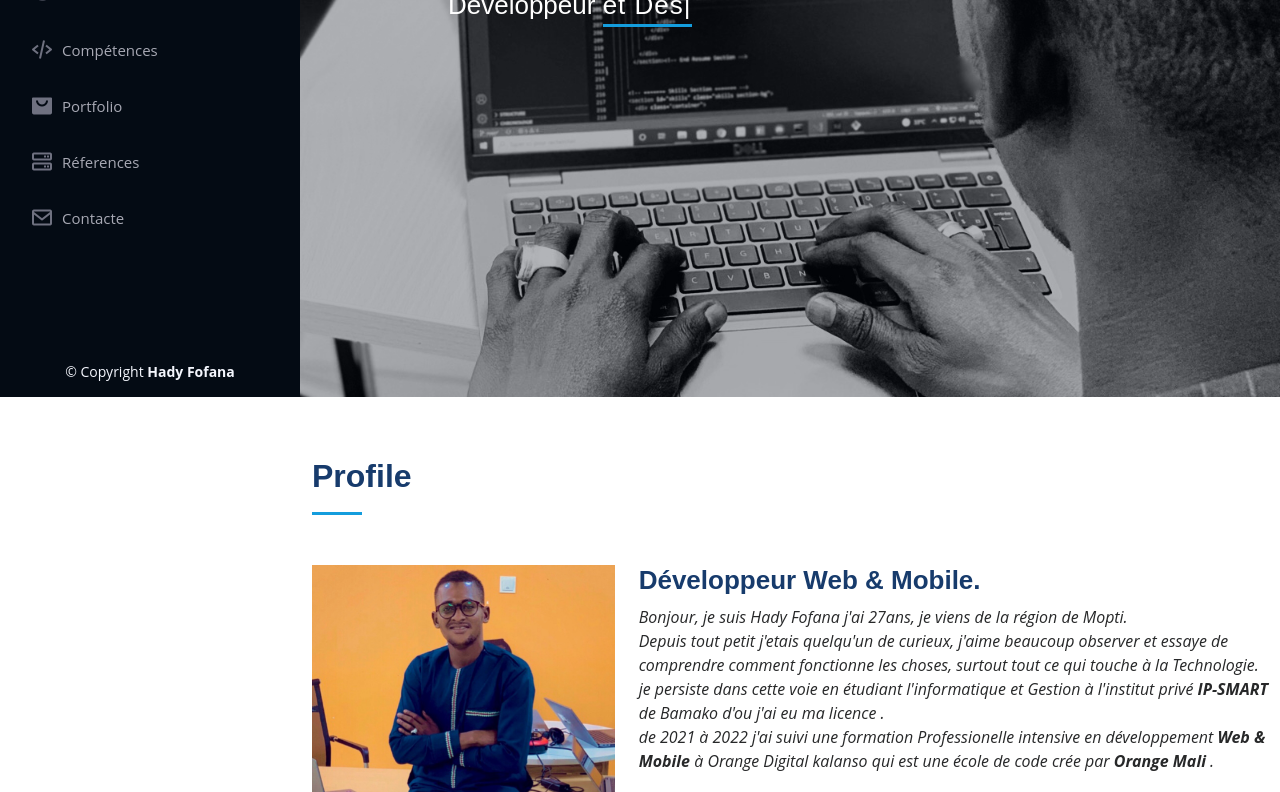
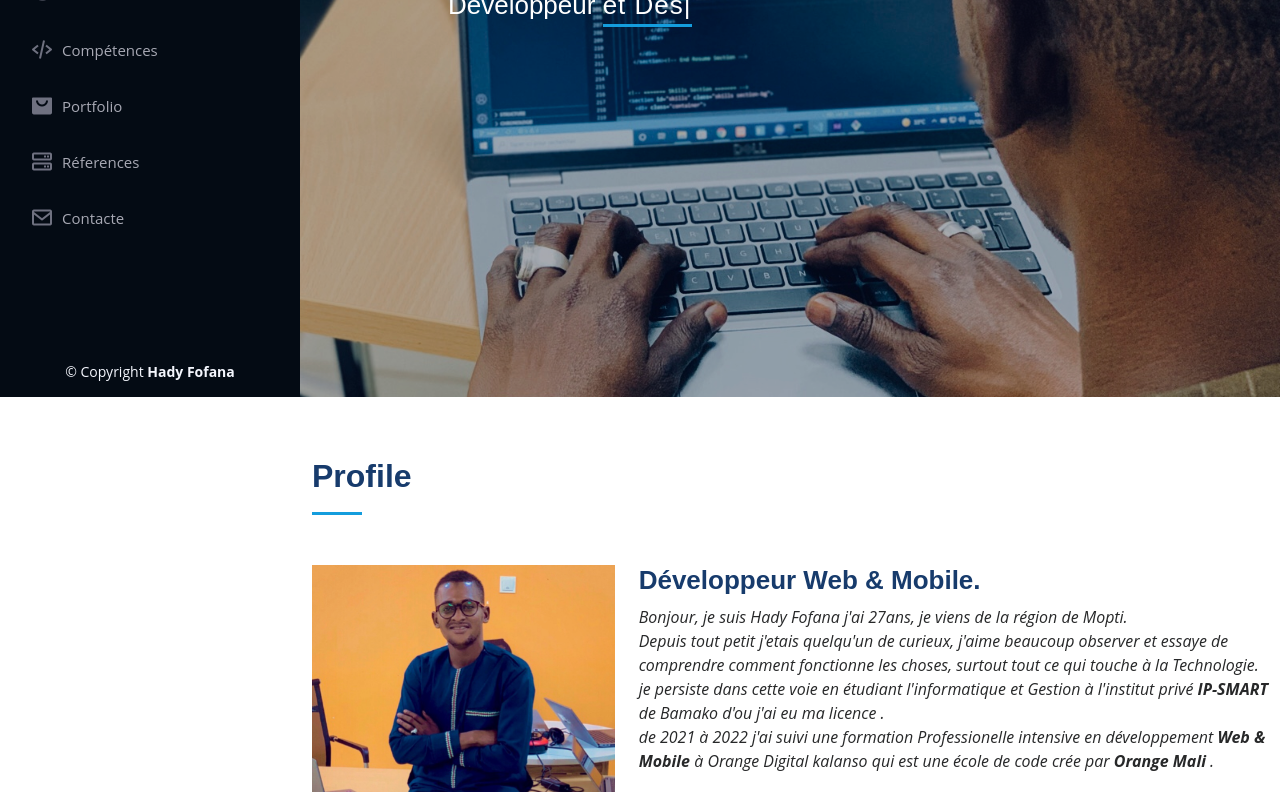
Before and after one commit to hedycarter/hedycarter.github.io, a plain HTML site: page index.html in a window 1280 px wide. Shown: the part 403-1195 px from the top of the page. Drawn offline with Linux system fonts and the light colour scheme.

Commit message:
mis à jour

```diff
--- a/assets/css/style.css
+++ b/assets/css/style.css
@@ -198,7 +198,7 @@ h1, h2, h3, h4, h5, h6 {
 #hero {
   width: 100%;
   height: 100vh;
-  background: url("../img/hady.jpg") top center;
+  background: url("../img/fof.JPG") top center;
   background-size: cover;
 }
 #hero:before {
```
Also changed, not shown: 2 other files.
